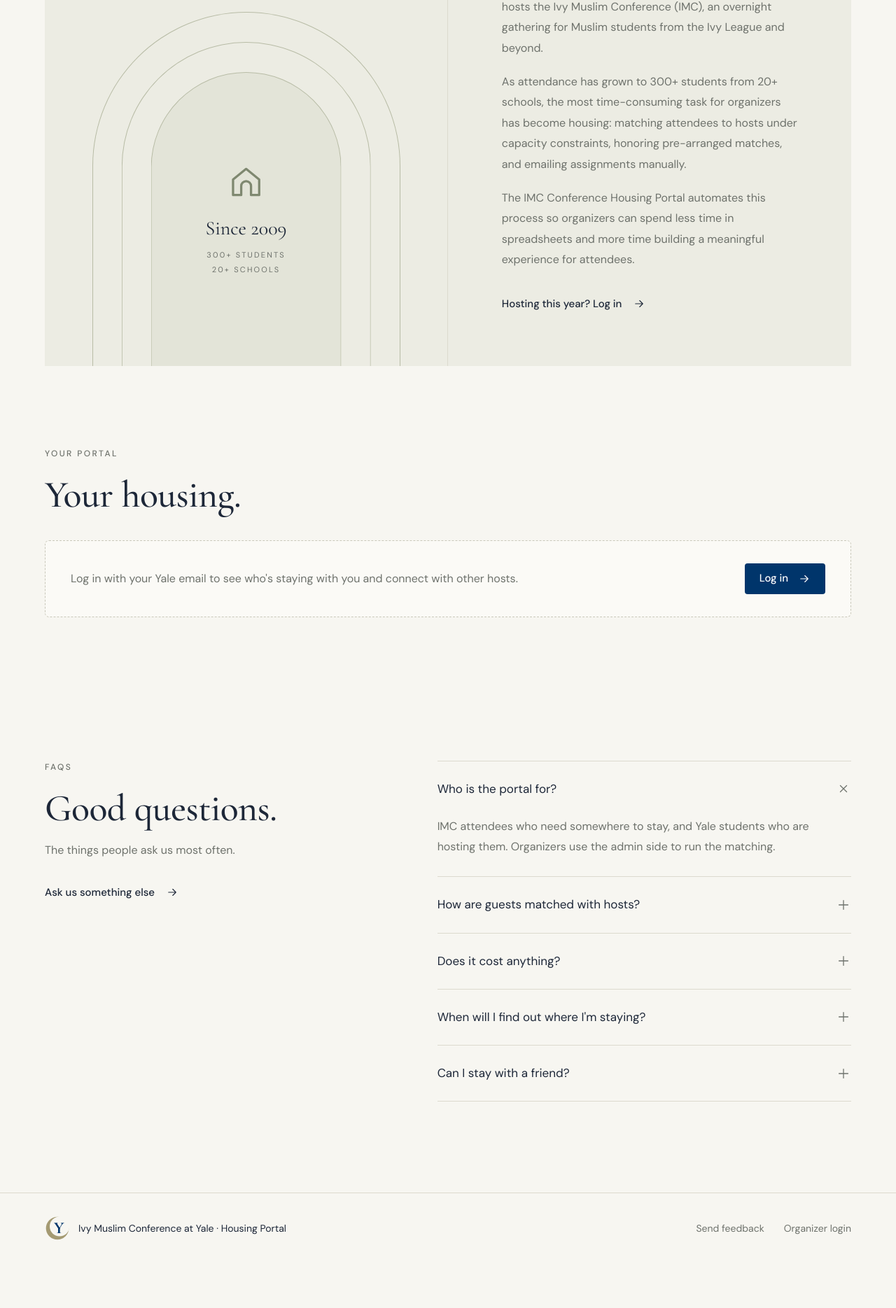
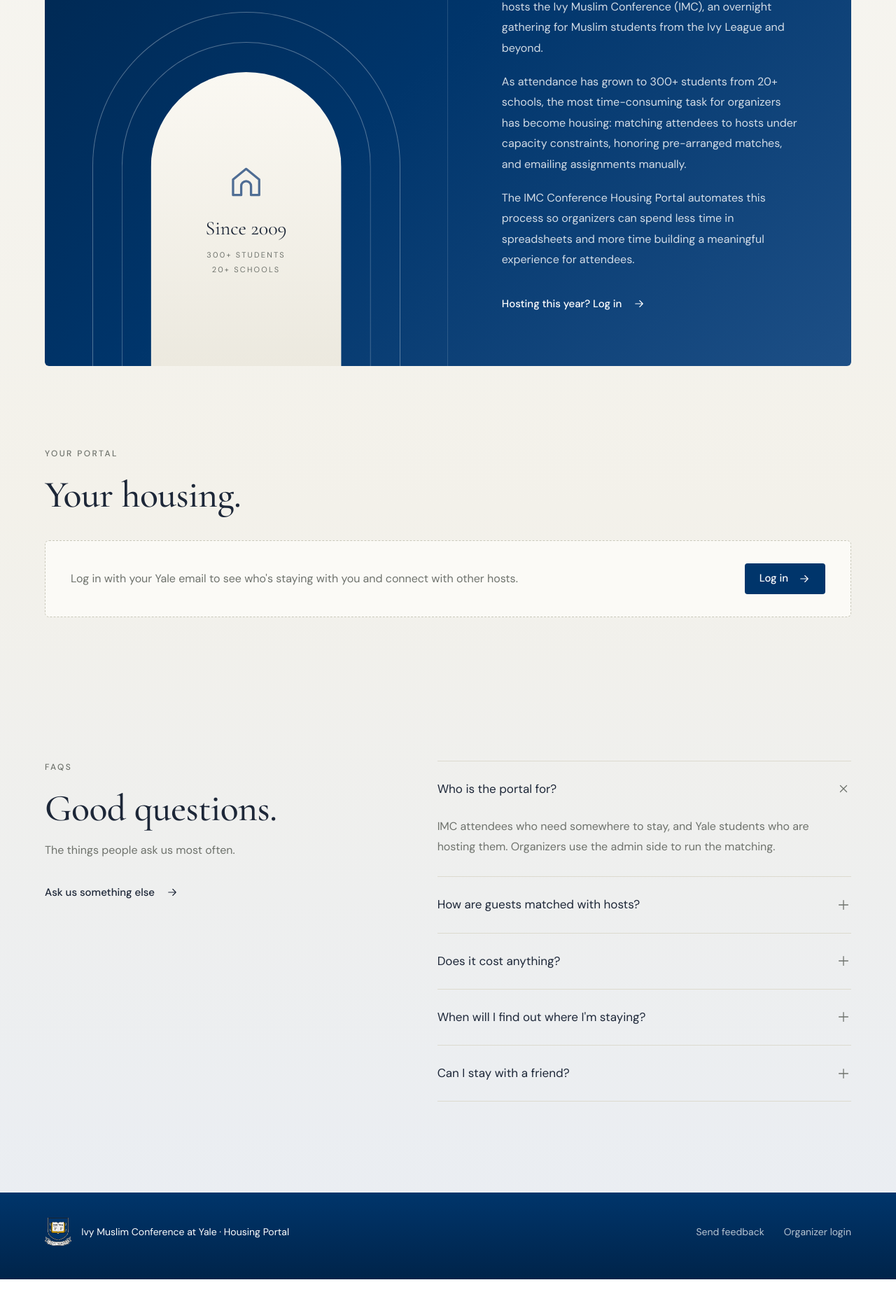
Before and after one commit to bmjyay/digital, a Flask app: page / in a window 1280 px wide. Shown: the part 2115-3984 px from the top of the page at 70% size. After the commit the page ends 3943 px from the top, so only its background shows below. Run offline with Flask 3, Linux system fonts and the light colour scheme; data that the repository does not hold is empty.

Commit message:
Use the Yale shield, add navy gradients, and pill-style wave actions
- Replace the crescent Y with the Yale shield (transparent PNG) in the
  nav and footer
- Page background is now a white to off-white gradient with soft Yale
  navy light; About band and footer use navy gradients
- Accent color moves from sage to a Yale-family slate blue
- Headline reads "IMC Housing Portal"
- Wave, Wave back, Undo and Remove buttons and their status labels are
  now pills

```diff
--- a/static/css/portal.css
+++ b/static/css/portal.css
@@ -1,14 +1,14 @@
 [hidden] { display: none !important; }
 
 :root {
-  --bg: #f7f6f1;
+  --bg: #f8f7f3;
   --panel: #ecece3;
   --surface: #fbfaf6;
   --ink: #1d2738;
   --text: #3d4450;
   --muted: #6e726c;
-  --sage: #7f8870;
-  --sage-soft: #e3e4d8;
+  --sage: #4f6d94;
+  --sage-soft: #e6ecf4;
   --line: #dcdace;
   --yale: #00356b;
   --yale-600: #002a55;
@@ -23,7 +23,12 @@
 html { scroll-behavior: smooth; scroll-padding-top: 96px; }
 body {
   margin: 0;
-  background: var(--bg);
+  background-color: var(--bg);
+  background-image:
+    radial-gradient(1200px 700px at 78% -12%, rgba(0, 53, 107, 0.24), transparent 64%),
+    radial-gradient(900px 600px at -12% 30%, rgba(0, 53, 107, 0.10), transparent 62%),
+    linear-gradient(180deg, #ffffff 0%, #f8f7f3 38%, #f3f1ea 72%, #e9edf3 100%);
+  background-repeat: no-repeat;
   color: var(--text);
   font-family: var(--sans);
   font-size: 16px;
@@ -226,17 +231,24 @@ textarea.input { resize: vertical; min-height: 120px; line-height: 1.5; }
 .step p { color: var(--muted); font-size: 15px; line-height: 1.8; max-width: 34em; }
 
 /* About */
-.about { display: grid; grid-template-columns: 1fr 1fr; background: var(--panel); margin-top: clamp(24px, 4vw, 40px); }
-.about__art { display: flex; align-items: flex-end; justify-content: center; border-right: 1px solid var(--line); padding: 72px 32px 0; overflow: hidden; }
+.about {
+  display: grid; grid-template-columns: 1fr 1fr; margin-top: clamp(24px, 4vw, 40px);
+  border-radius: 6px; overflow: hidden; color: #fff;
+  background: linear-gradient(135deg, #00244a 0%, var(--yale) 48%, #1d4f86 100%);
+}
+.about .eyebrow { color: rgba(255, 255, 255, .7); }
+.about .h2 { color: #fff; }
+.about .link-arrow { color: #fff; }
+.about__art { display: flex; align-items: flex-end; justify-content: center; border-right: 1px solid rgba(255, 255, 255, .14); padding: 72px 32px 0; overflow: hidden; }
 .arches { position: relative; width: min(440px, 100%); aspect-ratio: 400 / 460; }
 .arches > span, .arches__core {
   position: absolute; left: 50%; bottom: 0; transform: translateX(-50%);
-  border: 1px solid #b8bca6; border-bottom: 0; border-radius: 999px 999px 0 0;
+  border: 1px solid rgba(255, 255, 255, .32); border-bottom: 0; border-radius: 999px 999px 0 0;
 }
 .arches > span:nth-child(1) { width: 100%; height: 100%; }
 .arches > span:nth-child(2) { width: 81%; height: 91.5%; }
 .arches__core {
-  width: 62%; height: 83%; background: var(--sage-soft);
+  width: 62%; height: 83%; background: linear-gradient(180deg, #faf8f2, #ece9df);
   display: flex; flex-direction: column; align-items: center; justify-content: center; gap: 14px;
   color: var(--sage); text-align: center; padding: 0 16px;
 }
@@ -244,7 +256,7 @@ textarea.input { resize: vertical; min-height: 120px; line-height: 1.5; }
 .arches__stats { font-size: 11px; letter-spacing: .2em; text-transform: uppercase; color: var(--muted); line-height: 1.9; }
 .about__copy { padding: clamp(48px, 6vw, 88px) clamp(28px, 6vw, 96px); }
 .about__copy .h2 { margin-bottom: 28px; }
-.about__copy p:not(.eyebrow) { color: var(--muted); line-height: 1.85; max-width: 36em; }
+.about__copy p:not(.eyebrow) { color: rgba(255, 255, 255, .82); line-height: 1.85; max-width: 36em; }
 .about__copy p + p { margin-top: 18px; }
 
 /* Signed-in portal */
@@ -308,13 +332,13 @@ textarea.input { resize: vertical; min-height: 120px; line-height: 1.5; }
 .qa p { color: var(--muted); line-height: 1.8; padding: 0 48px 28px 0; max-width: 46em; }
 
 /* Footer */
-.footer { border-top: 1px solid var(--line); margin-top: 40px; padding: 32px 0 96px; }
+.footer { margin-top: 40px; padding: 36px 0 48px; color: #fff; background: linear-gradient(180deg, var(--yale) 0%, #00244a 100%); }
 .footer__inner { display: flex; align-items: center; justify-content: space-between; gap: 20px; flex-wrap: wrap; }
-.footer__brand { display: flex; align-items: center; gap: 12px; font-size: 14px; color: var(--ink); }
-.footer__brand svg { --sage: #a49a72; }
+.footer__brand { display: flex; align-items: center; gap: 14px; font-size: 14px; color: #fff; }
+.footer__mark { height: 40px; width: auto; filter: drop-shadow(0 0 0.5px #fff) drop-shadow(0 0 0.5px #fff); }
 .footer__links { display: flex; gap: 28px; }
-.footer__link { background: none; border: 0; padding: 0; cursor: pointer; font-size: 14px; color: var(--muted); text-decoration: none; }
-.footer__link:hover { color: var(--ink); }
+.footer__link { background: none; border: 0; padding: 0; cursor: pointer; font-size: 14px; color: rgba(255, 255, 255, .72); text-decoration: none; }
+.footer__link:hover { color: #fff; }
 
 /* Feedback */
 .feedback-fab {
--- a/templates/portal.html
+++ b/templates/portal.html
@@ -7,7 +7,7 @@
   <meta name="description" content="Housing for Ivy Muslim Conference attendees, hosted by Yale students." />
   <link rel="preconnect" href="https://fonts.googleapis.com">
   <link rel="preconnect" href="https://fonts.gstatic.com" crossorigin>
-  <link href="https://fonts.googleapis.com/css2?family=Cormorant+Garamond:wght@400;500;600;700&family=DM+Sans:opsz,wght@9..40,400;9..40,500;9..40,600&display=swap" rel="stylesheet">
+  <link href="https://fonts.googleapis.com/css2?family=Cormorant+Garamond:wght@400;500;600&family=DM+Sans:opsz,wght@9..40,400;9..40,500;9..40,600&display=swap" rel="stylesheet">
   <link rel="stylesheet" href="{{ url_for('static', filename='css/portal.css') }}">
 </head>
 
@@ -24,21 +24,12 @@
     <symbol id="i-plus" viewBox="0 0 24 24"><path d="M12 5v14M5 12h14" fill="none" stroke="currentColor" stroke-width="1.4" stroke-linecap="round"/></symbol>
     <symbol id="i-close" viewBox="0 0 24 24"><path d="M6 6l12 12M18 6 6 18" fill="none" stroke="currentColor" stroke-width="1.5" stroke-linecap="round"/></symbol>
     <symbol id="i-chat" viewBox="0 0 24 24"><path d="M5 5h14v10H10l-4 4v-4H5z" fill="none" stroke="currentColor" stroke-width="1.5" stroke-linejoin="round"/></symbol>
-    <!-- Yale "Y" held inside a crescent -->
-    <symbol id="i-mark" viewBox="0 0 64 64">
-      <mask id="crescent-cut">
-        <rect width="64" height="64" fill="#fff"/>
-        <circle cx="37.5" cy="27.5" r="25" fill="#000"/>
-      </mask>
-      <circle cx="32" cy="32" r="29" fill="var(--sage)" mask="url(#crescent-cut)"/>
-      <text x="36" y="45" text-anchor="middle" font-family="'Cormorant Garamond', Georgia, serif" font-weight="700" font-size="42" fill="var(--yale)">Y</text>
-    </symbol>
   </svg>
 
   <header class="nav">
     <div class="nav__inner">
       <a href="{{ url_for('portal') }}" class="brand" aria-label="Ivy Muslim Conference housing portal, home">
-        <svg class="brand__mark" width="52" height="52" aria-hidden="true"><use href="#i-mark"/></svg>
+        <img class="brand__mark" src="{{ url_for('static', filename='images/yale-shield-256.png') }}" alt="" width="50" height="52" />
         <span class="brand__text">
           <span class="brand__name">Ivy Muslim Conference</span>
           <span class="brand__sub">Yale University · Housing Portal</span>
@@ -88,7 +79,7 @@
     <section class="hero wrap" id="top">
       <div class="hero__copy">
         <h1 class="display">
-          Your place to stay<br>for IMC weekend.
+          IMC Housing Portal
           <span class="display__muted">Hosted by Yale students.</span>
         </h1>
 
@@ -287,7 +278,7 @@
   <footer class="footer">
     <div class="wrap footer__inner">
       <div class="footer__brand">
-        <svg width="36" height="36" aria-hidden="true"><use href="#i-mark"/></svg>
+        <img class="footer__mark" src="{{ url_for('static', filename='images/yale-shield-256.png') }}" alt="" width="34" height="36" />
         <span>Ivy Muslim Conference at Yale · Housing Portal</span>
       </div>
       <div class="footer__links">
```
Also changed, not shown: other parts of static/css/portal.css (+21 -9 lines), static/images/yale-shield-256.png (added).
